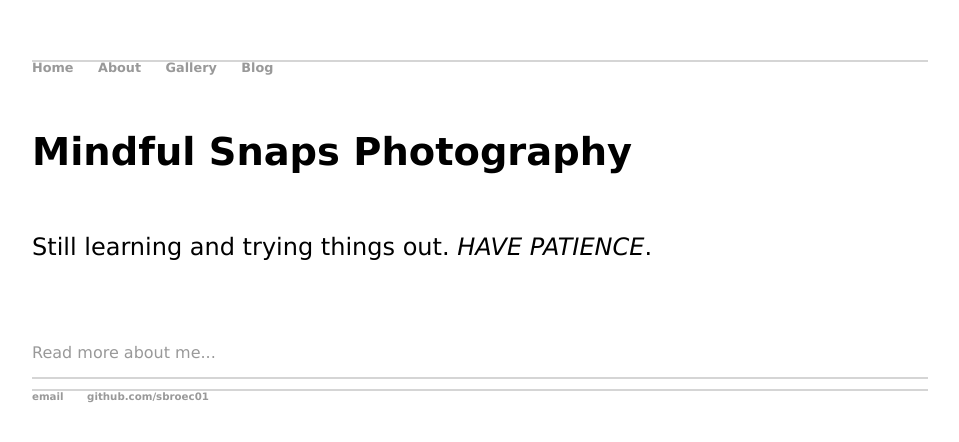
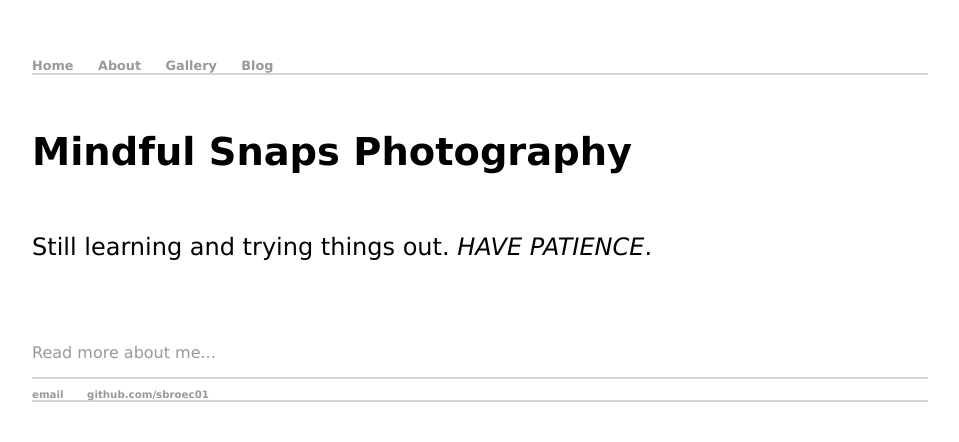
Before and after one commit to sbroec01/sbroec01.github.io, a Jekyll site: the page index.html, which Jekyll copies as it is, in a window 1280 px wide. Shown: the top 442 px of the page, without its empty margins (160-1119 px from the left). Built offline with Jekyll 4.4.1, drawn with Linux system fonts in a browser that asks for light colours.

Commit message:
Update main.css

```diff
--- a/css/main.css
+++ b/css/main.css
@@ -11,7 +11,7 @@ nav ul, footer ul {
 	line-height: 100%;
 	padding: 0px;
     	list-style: none;
-	border-top: 2px solid #d5d5d5;
+	border-bottom: 2px solid #d5d5d5;
 }
 nav ul li, footer ul li {
     display: inline;
```
